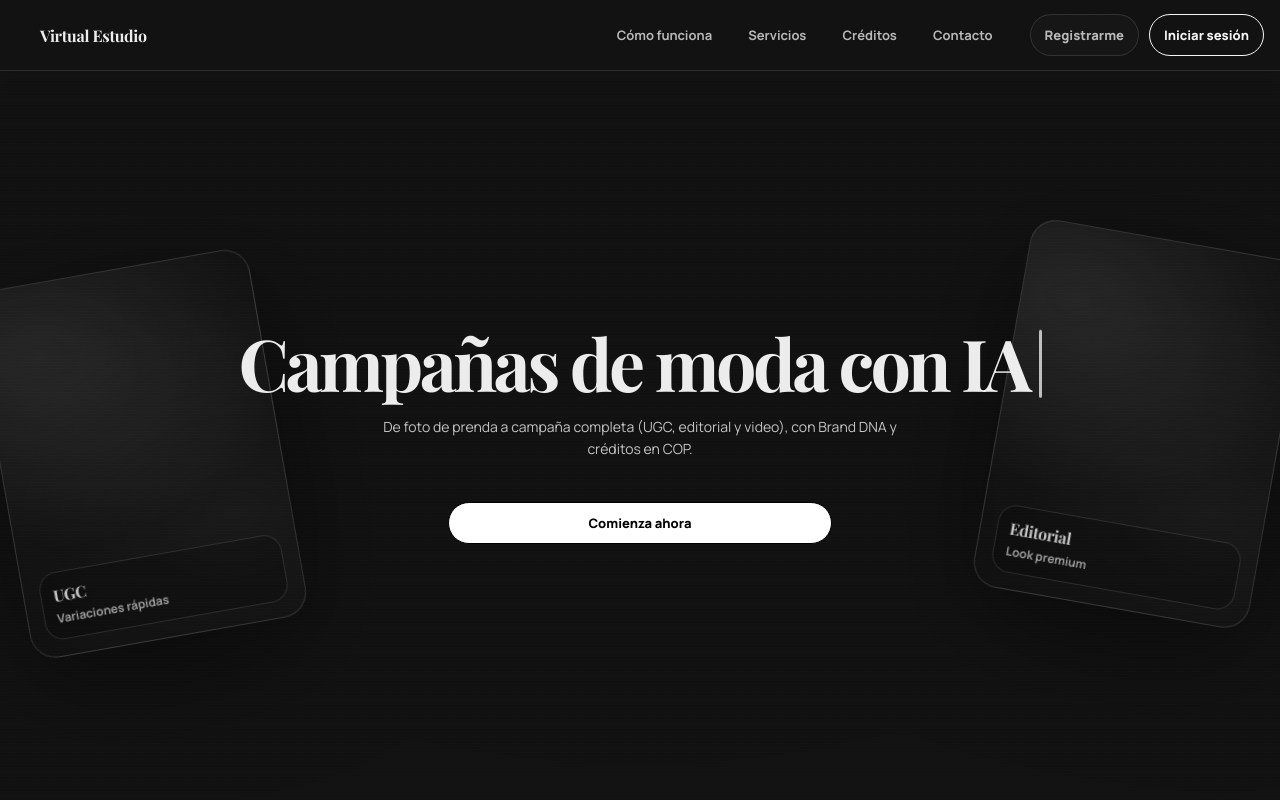
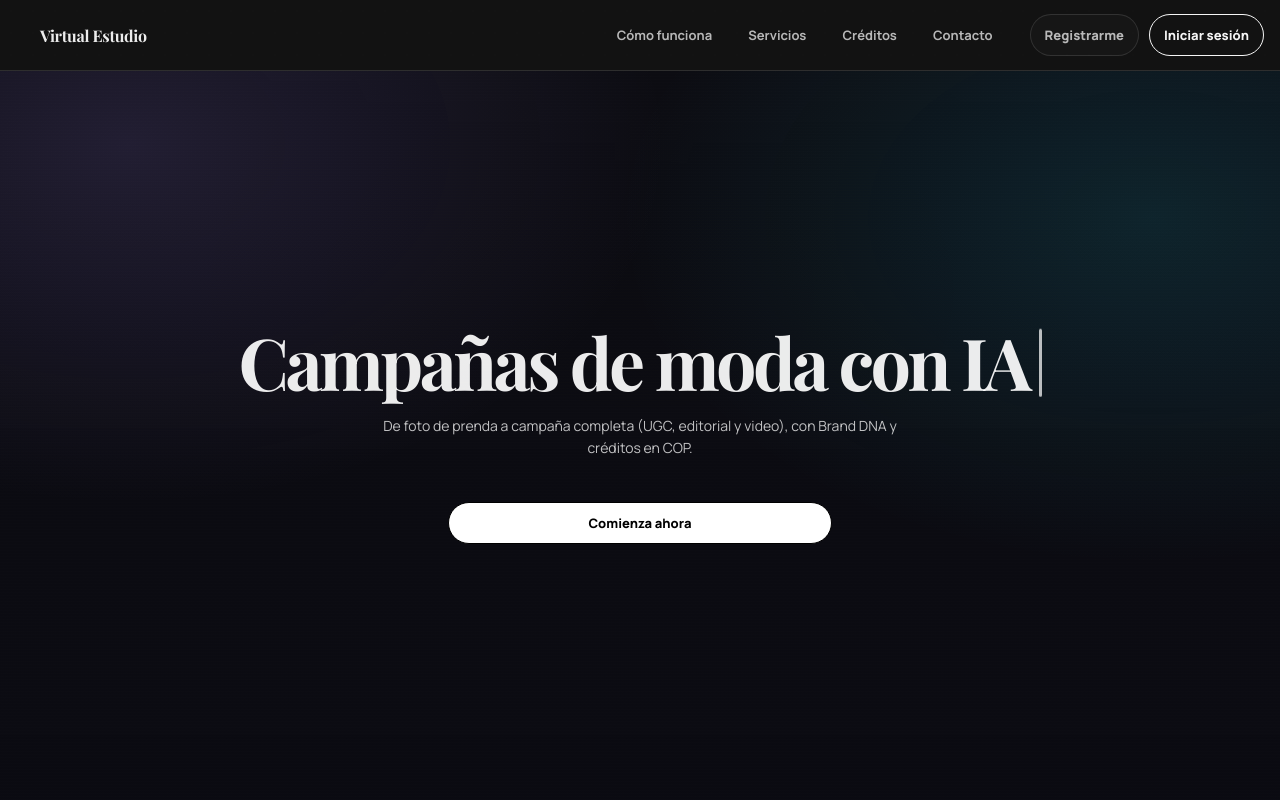
Before and after one commit to Jujo-95/virtual_estudio_web, a React (Vite) app: page / in a window 1280 px wide. Shown: the top 800 px of the page. Built offline with nearby package versions, Linux system fonts and the light colour scheme.

Commit message:
feat(ui): remove hero ambient decorations and unify section backgrounds

```diff
--- a/src/App.jsx
+++ b/src/App.jsx
@@ -61,24 +61,7 @@ function App() {
 
       <main>
         <section className="vs-hero vs-hero--ref" id="top">
-          <div className="vs-hero-ambient" aria-hidden="true">
-            <div className="vs-hero-side vs-hero-side--left">
-              <div className="vs-hero-side-inner">
-                <div className="vs-hero-side-meta">
-                  <div className="vs-hero-side-title">UGC</div>
-                  <div className="vs-hero-side-sub">Variaciones rápidas</div>
-                </div>
-              </div>
-            </div>
-            <div className="vs-hero-side vs-hero-side--right">
-              <div className="vs-hero-side-inner">
-                <div className="vs-hero-side-meta">
-                  <div className="vs-hero-side-title">Editorial</div>
-                  <div className="vs-hero-side-sub">Look premium</div>
-                </div>
-              </div>
-            </div>
-          </div>
+          {/* hero ambient decorations removed */}
 
           <div className="vs-container">
             <div className="vs-hero-center">
--- a/src/components/HowScroller.jsx
+++ b/src/components/HowScroller.jsx
@@ -43,6 +43,16 @@ function HowScroller() {
                 data-variant={step.variant}
                 role="listitem"
               >
+                {step.variant === 'export' && (
+                  <video
+                    className="vs-how-people-card-video"
+                    src="/web_images/campania_106_asset_310.mp4"
+                    autoPlay
+                    loop
+                    muted
+                    playsInline
+                  />
+                )}
                 <p className="vs-how-people-card-text">{step.description}</p>
                 <footer className="vs-how-people-card-footer">
                   <div className="vs-how-people-step">{idx + 1}</div>
--- a/src/index.css
+++ b/src/index.css
@@ -596,6 +596,18 @@ input {
 .vs-section {
   padding: 46px 0;
   margin: 0px 0;
+}
+
+/* Unified background: use the same background as the "Por qué Virtual Estudio" section */
+.vs-section,
+.vs-section--rail,
+.vs-section--how,
+.vs-hero--ref,
+.vs-story {
+  background: radial-gradient(900px 600px at 10% 10%, rgba(167, 139, 250, 0.14), transparent 60%),
+    radial-gradient(860px 560px at 90% 20%, rgba(34, 211, 238, 0.12), transparent 62%),
+    linear-gradient(180deg, rgba(11, 11, 18, 0.82), rgba(11, 11, 18, 0.96));
+  border-bottom: 1px solid rgba(255, 255, 255, 0.06);
 }
 
 .vs-section--rail {
@@ -735,6 +747,18 @@ input {
   transition: background 180ms ease, transform 180ms ease, box-shadow 180ms ease, color 180ms ease;
   background-origin: border-box;
   background-clip: border-box;
+  position: relative;
+  overflow: hidden;
+}
+
+.vs-how-people-card-video {
+  position: absolute;
+  top: 0;
+  left: 0;
+  width: 100%;
+  height: 100%;
+  object-fit: cover;
+  z-index: 0;
 }
 
 .vs-how-people-card[data-variant='sku'] {
@@ -746,7 +770,7 @@ input {
 }
 
 .vs-how-people-card[data-variant='export'] {
-  --vs-card-bg: url('/web_images/campania_106_asset_310.mp4');
+  /* The background is now handled by the video tag */
 }
 
 .vs-how-people-card:hover {
@@ -760,6 +784,8 @@ input {
   line-height: 1.65;
   font-size: 15px;
   color: inherit;
+  position: relative;
+  z-index: 0;
 }
 
 .vs-how-people-card-footer {
@@ -767,6 +793,8 @@ input {
   align-items: center;
   gap: 14px;
   margin-top: 22px;
+  position: relative;
+  z-index: 1;
 }
 
 .vs-how-people-step {
```
